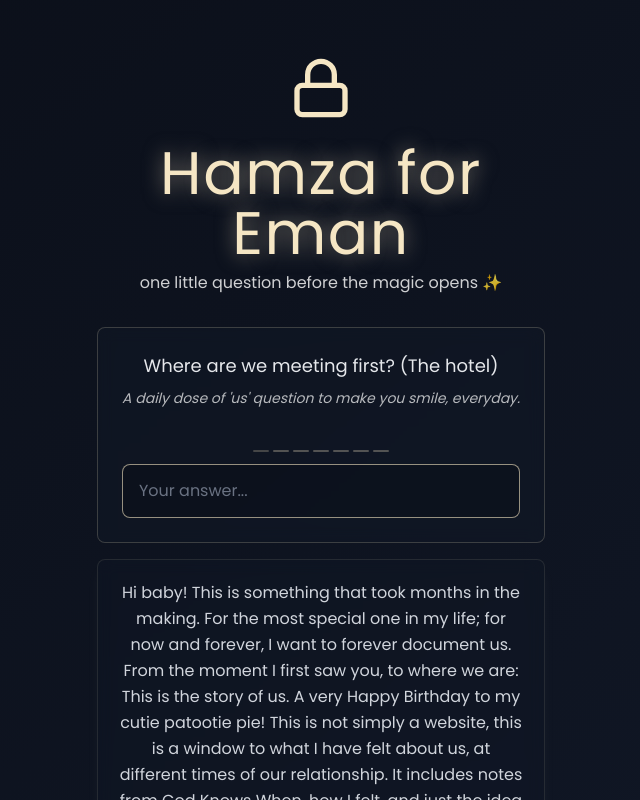
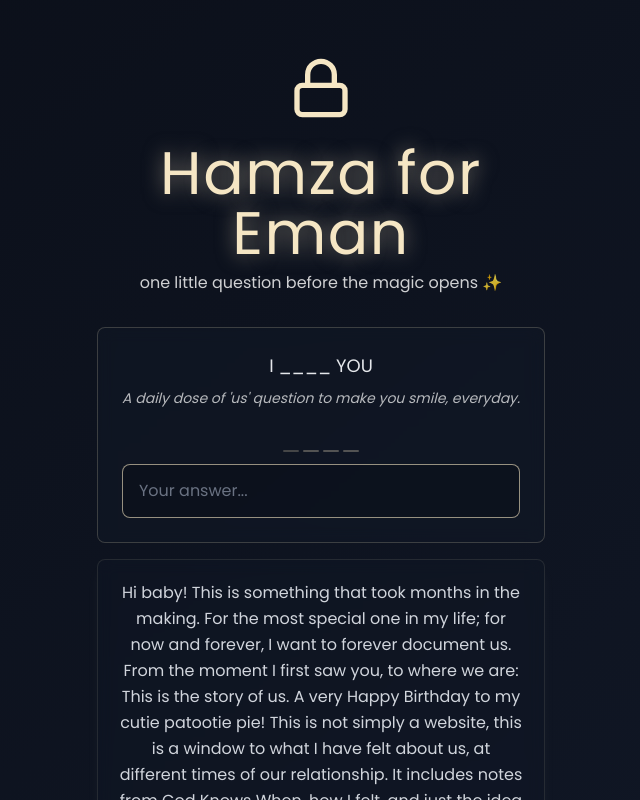
Before and after one commit to habubakar89/hamzaforeman, a React (Vite) app: page / in a window 1280 px wide. Shown: the top 800 px of the page, without its empty margins (319-959 px from the left). Built offline with nearby package versions, Linux system fonts and the light colour scheme.

Commit message:
update: change correct answer and riddle in PasswordGate

```diff
--- a/src/components/PasswordGate.tsx
+++ b/src/components/PasswordGate.tsx
@@ -11,10 +11,10 @@ interface PasswordGateProps {
 }
 
 // TODO: update the plain-text correct answer here (used to compute slots)
-const CORRECT_ANSWER = 'Mariott';
-const CORRECT_HASH = '455085a5a1589352a7136e3563f56c323440adfca2306cc67f7f5c2770a0a4c1';
+const CORRECT_ANSWER = 'LOVE';
+const CORRECT_HASH = '686f746a95b6f836d7d70567c302c3f9ebb5ee0def3d1220ee9d4e9f34f5e131';
 
-const RIDDLE = "Where are we meeting first? (The hotel)";
+const RIDDLE = "I ____ YOU";
 
 // TODO: tweak slot gap size and underline thickness if desired
 const SLOT_GAP_SIZE = 10; // px between words
```
